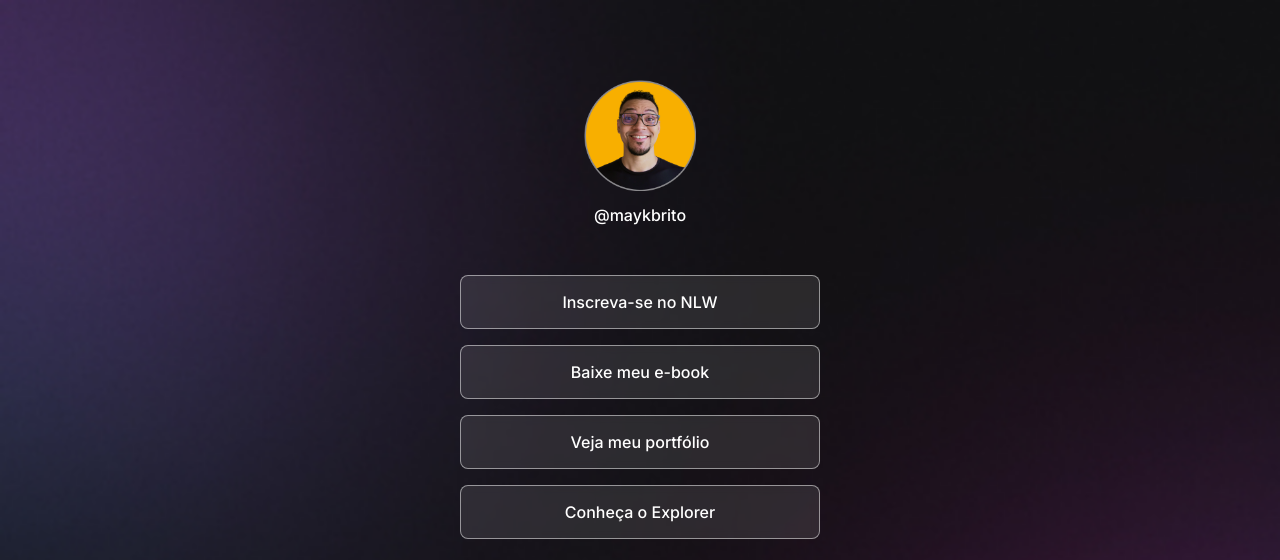
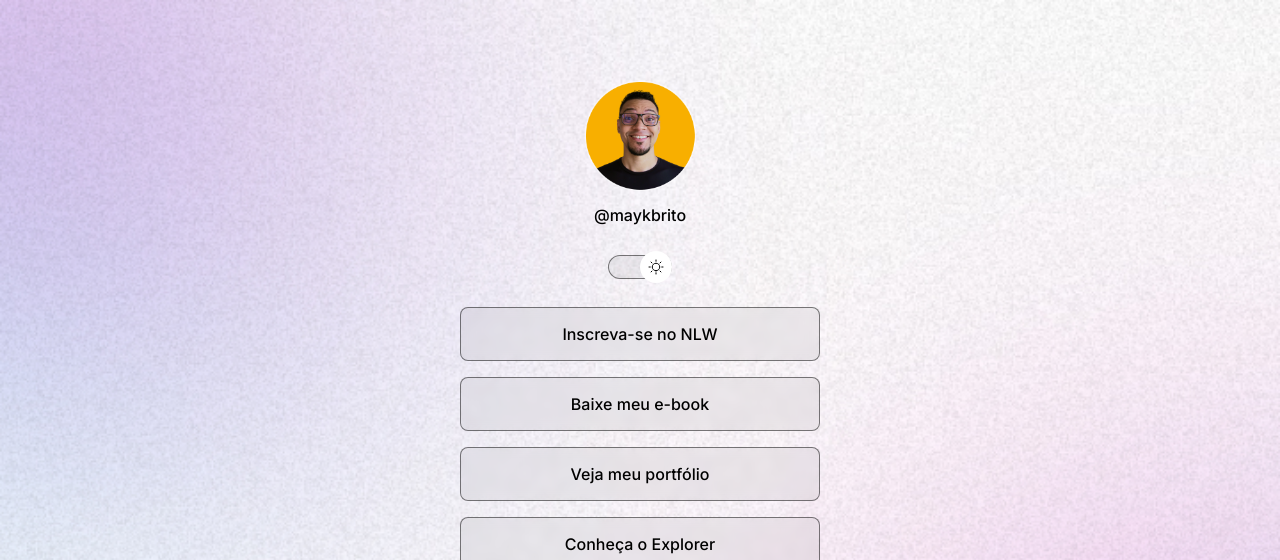
Before and after one commit to DanyelOli/devLinks, a plain HTML site: page index.html in a window 1280 px wide. Shown: the top 560 px of the page. Drawn offline with nearby package versions, Linux system fonts and the light colour scheme.

Commit message:
wheel configuration and modes

```diff
--- a/index.html
+++ b/index.html
@@ -1,5 +1,5 @@
 <!DOCTYPE html>
-<html lang="pt-br">
+<html lang="pt-br" class="light">
 
 <head>
 
@@ -18,6 +18,11 @@
     <div id="profile">
       <img src="./assets/assets/avatar.png" alt="Foto de Mike Brito sorrindo">
       <p>@maykbrito</p>
+    </div>
+    <div id="switch">
+      <button>
+      </button>
+      <span></span>
     </div>
     <ul>
       <li>
@@ -50,6 +55,9 @@
         <ion-icon name="logo-linkedin"></ion-icon>
       </a>
     </div>
+    <footer>
+      Feito com ❤️ pela <a href="https://rocketseat.com.br">Rocketseat</a>
+    </footer>
   </div>
 
   <script type="module" src="https://unpkg.com/ionicons@7.1.0/dist/ionicons/ionicons.esm.js"></script>
--- a/style.css
+++ b/style.css
@@ -4,13 +4,33 @@
   box-sizing: border-box;
 }
 
+:root {
+  --text-color: white;
+  --bg-url: url(./assets/assets/bg-mobile.jpg);
+  --stroke-color: rgba(255, 255, 255, 0.5);
+  --surface-color: rgba(255, 255, 255, 0.1);
+  --surface-color-hover: rgba(255, 255, 255, 0.05);
+  --highlight-color: rgba(255, 255, 255, 0.2);
+  --switch-bg-url: url(./assets/assets/moon-stars.svg);
+}
+
+.light {
+  --text-color: black;
+  --bg-url: url(./assets/assets/bg-mobile-light.jpg);
+  --stroke-color: rgba(0, 0, 0, 0.5);
+  --surface-color: rgba(0, 0, 0, 0.05);
+  --surface-color-hover: rgba(0, 0, 0, 0.02);
+  --highlight-color: rgba(0, 0, 0, 0.1);
+  --switch-bg-url: url(./assets/assets/sun.svg);
+}
+
 body {
-  background: url(./assets/assets/bg-mobile.jpg) no-repeat top center/cover;
+  background: var(--bg-url) no-repeat top center/cover;
 }
 
 body * {
   font-family: 'Inter', sans-serif;
-  color: #ffffff;
+  color: var(--text-color);
 }
 
 #container {
@@ -33,6 +53,40 @@ body * {
   margin-top: 8px;
 }
 
+#switch {
+  position: relative;
+  width: 64px;
+  margin: 4px auto;
+}
+
+#switch button {
+  width: 32px;
+  height: 32px;
+  background: white var(--switch-bg-url) no-repeat center;
+  border: 0;
+  border-radius: 50%;
+  position: absolute;
+  top: 50%;
+  left: 0;
+  z-index: 1;
+  transform: translateY(-50%);
+}
+
+.light #switch button {
+  right: 0;
+  left: initial;
+}
+
+#switch span {
+  display: block;
+  width: 64px;
+  height: 24px;
+  background: var(--surface-color);
+  border: 1px solid var(--stroke-color);
+  --webkit-backdrop-filter: blur(4px);
+  border-radius: 9999px;
+}
+
 ul {
   list-style: none;
   display: flex;
@@ -46,8 +100,8 @@ ul li a {
   align-items: center;
   justify-content: center;
   padding: 16px 24px;
-  background: rgba(255, 255, 255, 0.1);
-  border: 1px solid rgba(255, 255, 255, 0.5);
+  background: var(--surface-color);
+  border: 1px solid var(--stroke-color);
   border-radius: 8px;
   backdrop-filter: blur(4px);
   -webkit-backdrop-filter: blur(4px);
@@ -57,8 +111,8 @@ ul li a {
 }
 
 ul li a:hover {
-  background: rgba(255, 255, 255, 0.05);
-  border: 1.5px solid #ffffff;
+  background: var(--surface-color-hover);
+  border: 1.5px solid var(--text-color);
 }
 
 #social-links {
@@ -78,5 +132,11 @@ ul li a:hover {
 }
 
 #social-links a:hover {
-  background: rgba(255, 255, 255, 0.2);
+  background: var(--highlight-color);
 }
+
+footer {
+  padding: 24px 0;
+  text-align: center;
+  font-size: 14px;
+}
```
